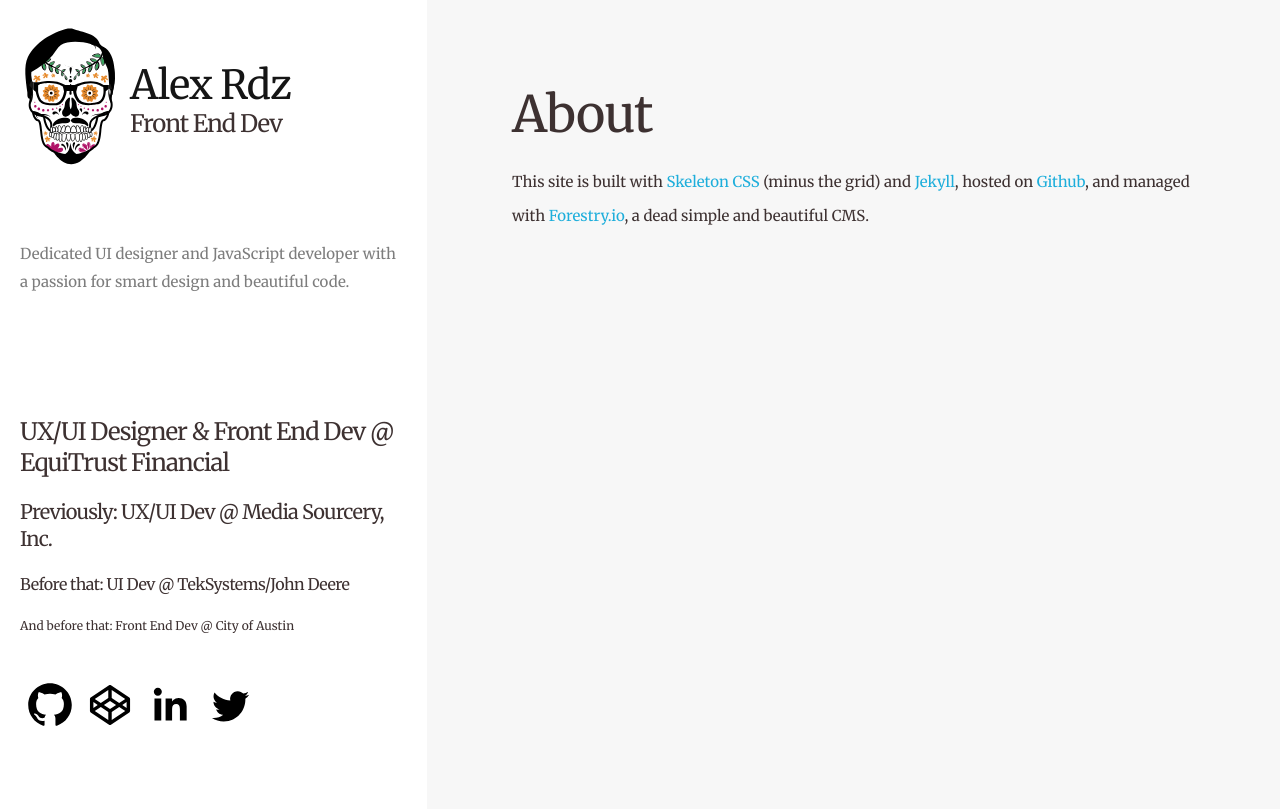
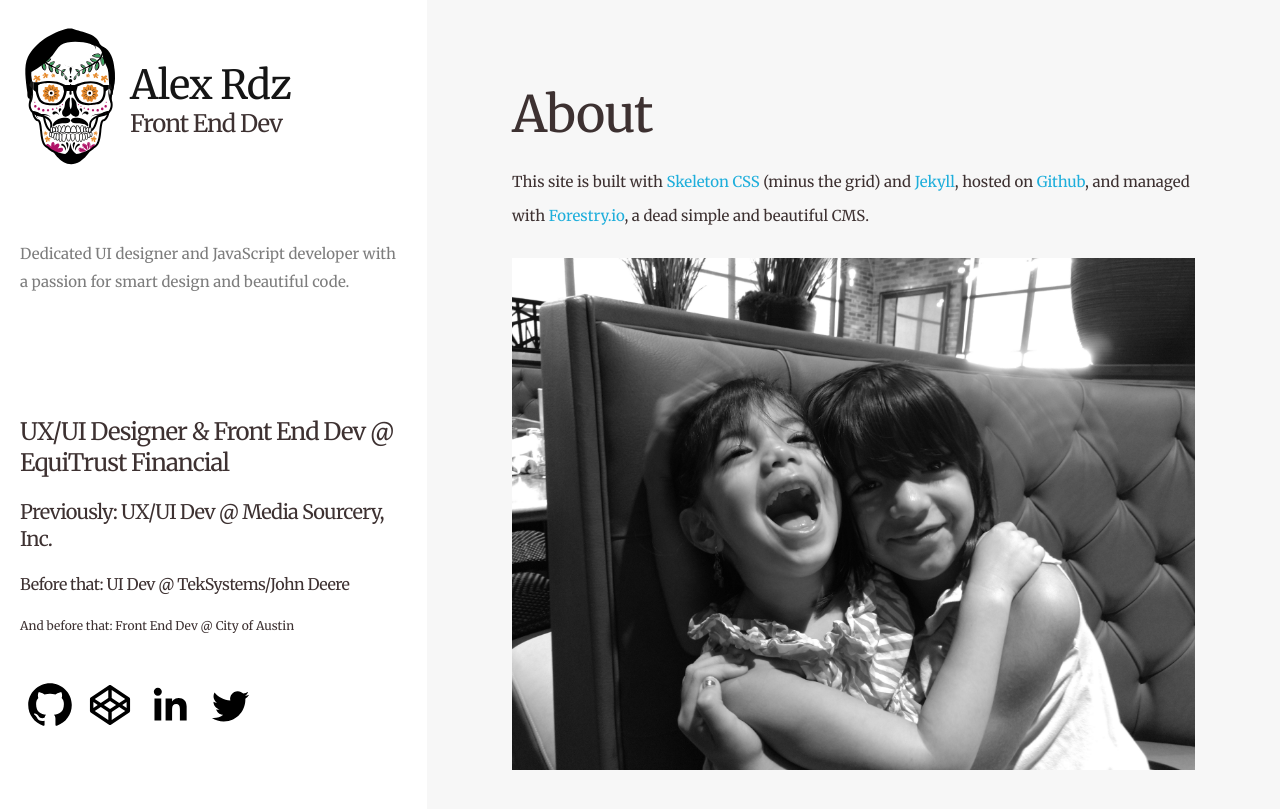
Before and after one commit to alexrdz/personal-site-2018, a Jekyll site: the page built from about.md, in a window 1280 px wide. Shown: the top 809 px of the page. Built offline with Jekyll 4.4.1, drawn with Linux system fonts in a browser that asks for light colours.

Commit message:
Update from Forestry.io - Updated about.md

```diff
--- a/about.md
+++ b/about.md
@@ -5,3 +5,5 @@ permalink: "/about/"
 
 ---
 This site is built with [Skeleton CSS](http://getskeleton.com/ "Skeleton CSS") (minus the grid) and [Jekyll](), hosted on [Github](https://github.com "Github"), and managed with [Forestry.io](https://forestry.io "Forestry CMS"), a dead simple and  beautiful CMS.
+
+![my loves](/uploads/IMG_20180725_101634852.jpg "MY loves")
```
